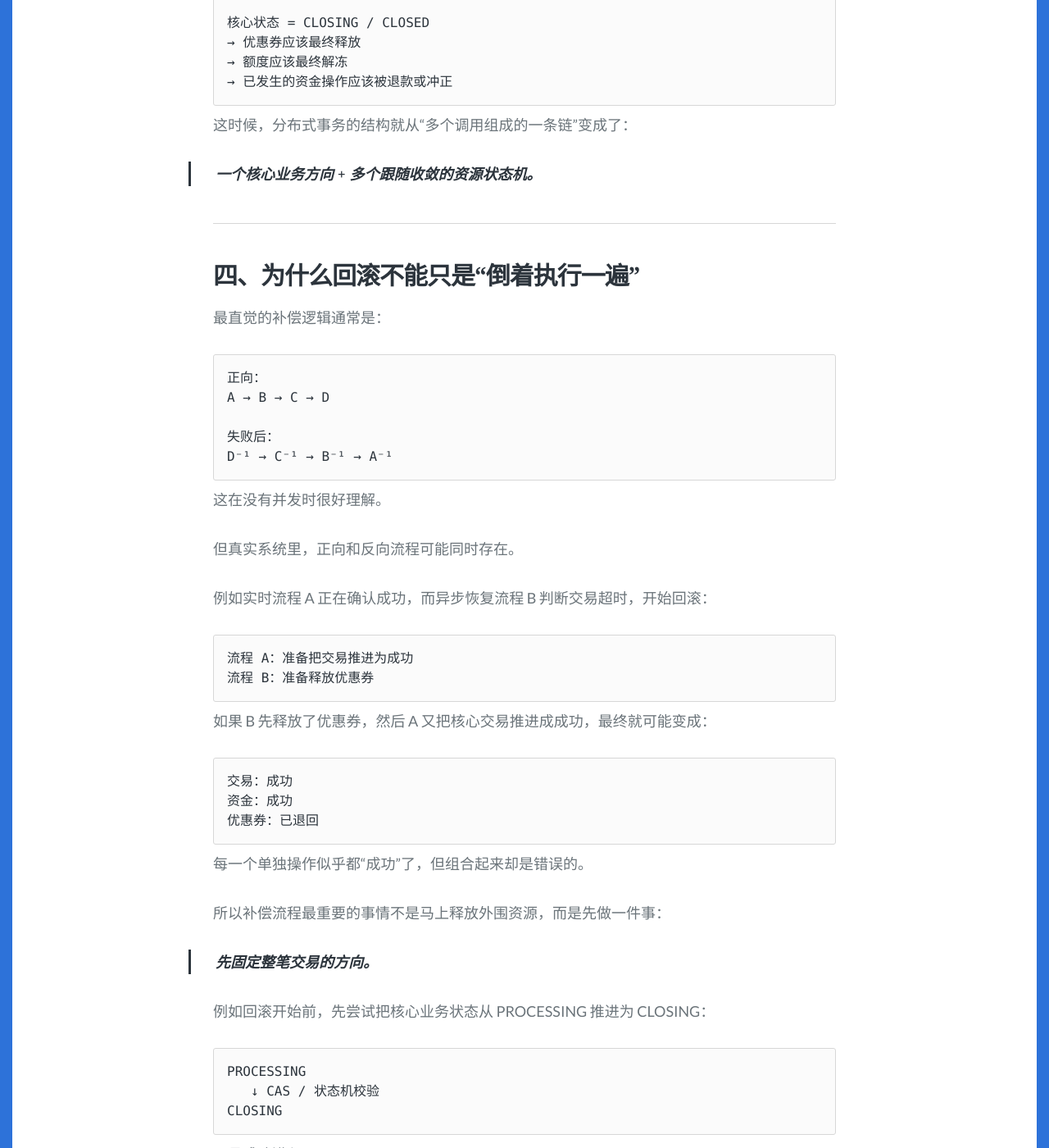
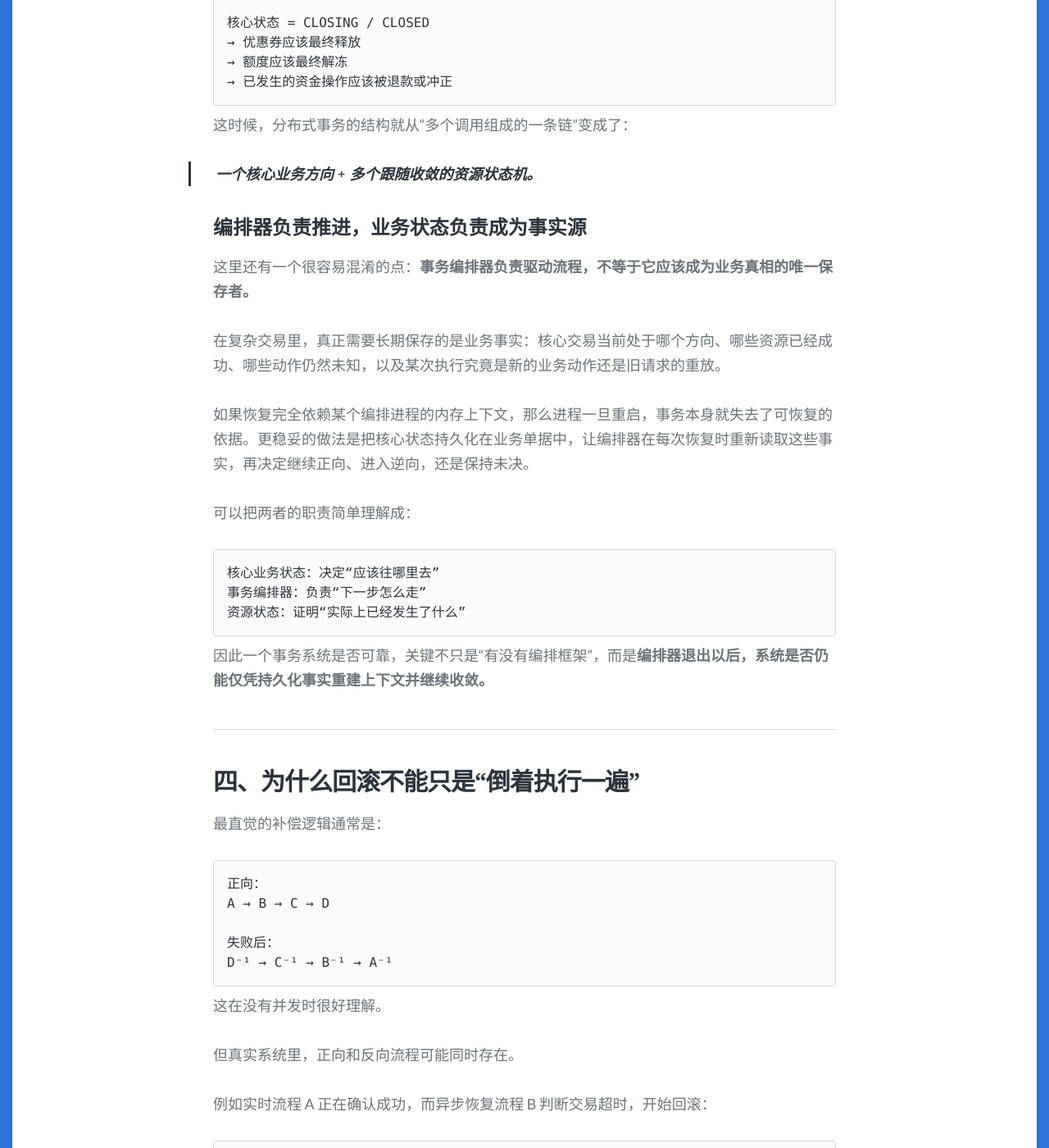
Before and after one commit to yangjj-iso/yangjj-iso.github.io, a Jekyll site: the page built from _posts/2026-07-13-distributed-transaction-convergence.md, in a window 1280 px wide and 1400 px high, scrolled down 5302 px. Shown: the whole window at 82% size. Built offline with Jekyll 4.4.1, drawn with Linux system fonts in a browser that asks for light colours; some web fonts are replaced; comment, search, counter and statistics services are not loaded.

Commit message:
Refine distributed transaction convergence article

```diff
--- a/_posts/2026-07-13-distributed-transaction-convergence.md
+++ b/_posts/2026-07-13-distributed-transaction-convergence.md
@@ -199,6 +199,24 @@ PROCESSING
 这时候，分布式事务的结构就从“多个调用组成的一条链”变成了：
 
 > **一个核心业务方向 + 多个跟随收敛的资源状态机。**
+
+### 编排器负责推进，业务状态负责成为事实源
+
+这里还有一个很容易混淆的点：**事务编排器负责驱动流程，不等于它应该成为业务真相的唯一保存者。**
+
+在复杂交易里，真正需要长期保存的是业务事实：核心交易当前处于哪个方向、哪些资源已经成功、哪些动作仍然未知，以及某次执行究竟是新的业务动作还是旧请求的重放。
+
+如果恢复完全依赖某个编排进程的内存上下文，那么进程一旦重启，事务本身就失去了可恢复的依据。更稳妥的做法是把核心状态持久化在业务单据中，让编排器在每次恢复时重新读取这些事实，再决定继续正向、进入逆向，还是保持未决。
+
+可以把两者的职责简单理解成：
+
+~~~text
+核心业务状态：决定“应该往哪里去”
+事务编排器：负责“下一步怎么走”
+资源状态：证明“实际上已经发生了什么”
+~~~
+
+因此一个事务系统是否可靠，关键不只是“有没有编排框架”，而是**编排器退出以后，系统是否仍能仅凭持久化事实重建上下文并继续收敛。**
 
 ---
 
```
